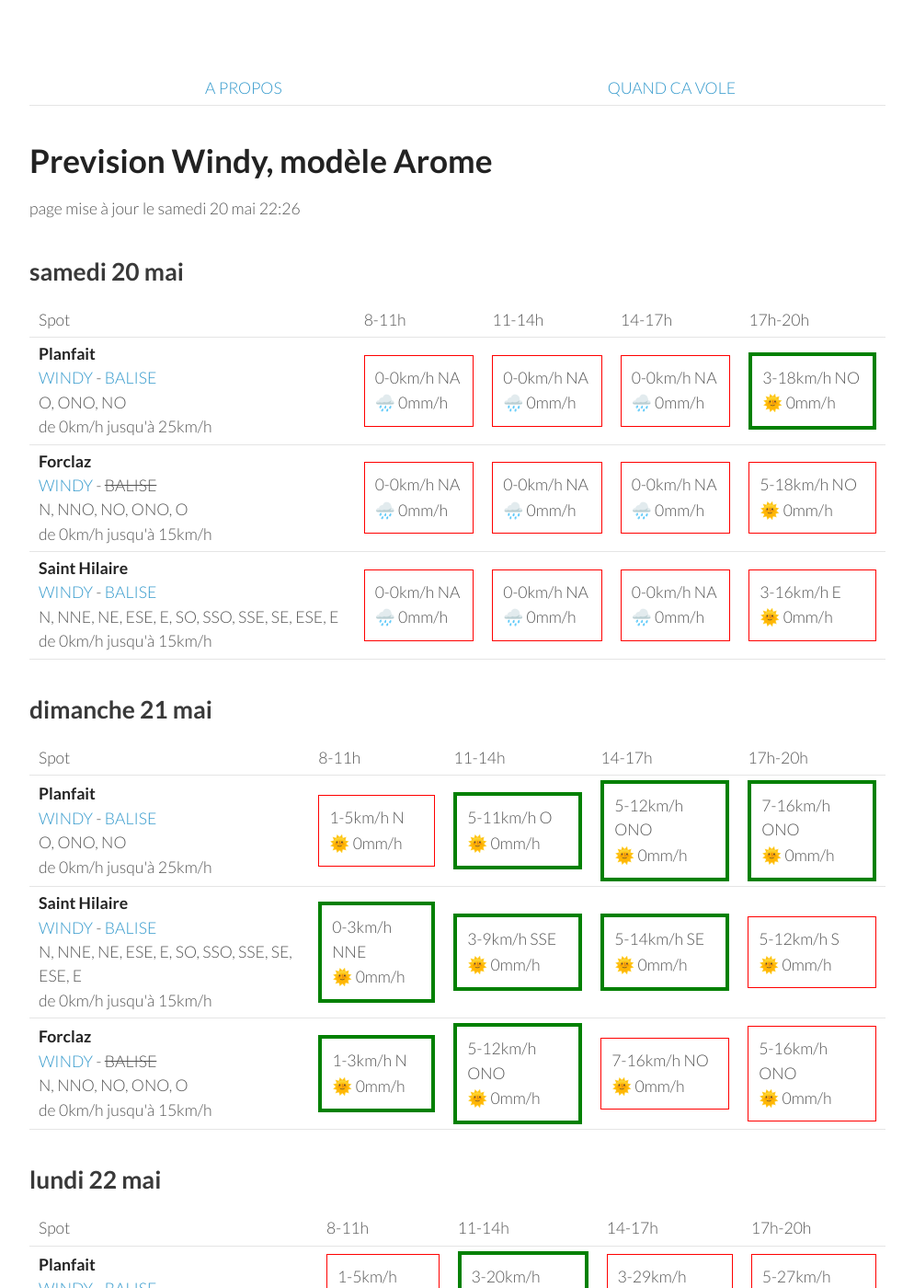
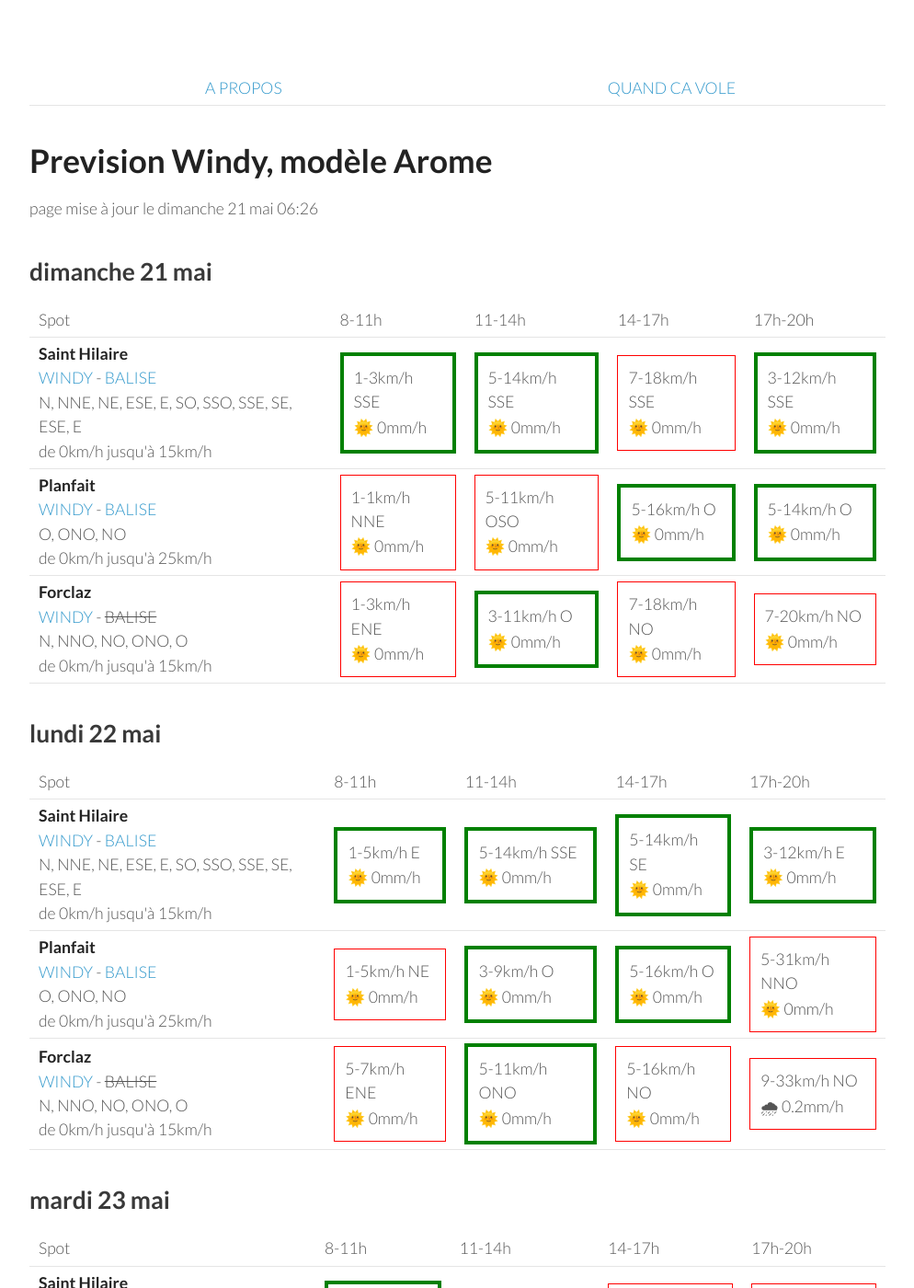
Before and after one commit to parapente-dans-le-nord/parapente-dans-le-nord.github.io, a Jekyll site: the page built from alpes_nord.markdown, in a window 1280 px wide and 1400 px high. Shown: the whole window at 92% size, without its empty margins (26-1020 px from the left). Built offline with Jekyll 4.4.1, drawn with Linux system fonts in a browser that asks for light colours; some of the changed text lies outside the part shown.

Commit message:
update index.markdown

```diff
--- a/alpes_nord.markdown
+++ b/alpes_nord.markdown
@@ -7,51 +7,8 @@ title:  "Tous les spots"
 {: .links}
 
 # Prevision Windy, modèle Arome
-page mise à jour le samedi 20 mai 22:26
+page mise à jour le dimanche 21 mai 06:26
 
-## samedi 20 mai
-
-{::nomarkdown}
-<table>
-  <tbody>
-    <tr>
-      <td>Spot</td>
-      <td>8-11h</td>
-      <td>11-14h</td>
-      <td>14-17h</td>
-      <td>17h-20h</td>
-    </tr>
-<tr>
-        <td><strong>Planfait</strong><br><a href="https://windy.com/45.853/6.223?45.415,6.223,8">WINDY</a> - <span class=""><a href="https://www.openwindmap.org/PP496">BALISE</a> </span><br> <span class="vent-favorable">O, ONO, NO</span><br><span class="force-vent">de 0km/h jusqu'à 25km/h</span> </td>
-
-            <td><div class="not-flyable"><p>0-0km/h NA</p><p>🌧️ 0mm/h</p></div></td>
-            <td><div class="not-flyable"><p>0-0km/h NA</p><p>🌧️ 0mm/h</p></div></td>
-            <td><div class="not-flyable"><p>0-0km/h NA</p><p>🌧️ 0mm/h</p></div></td>
-            <td><div class="flyable"><p>3-18km/h NO</p><p>🌞 0mm/h</p></div></td>
-
-    </tr>
-<tr>
-        <td><strong>Forclaz</strong><br><a href="https://windy.com/45.814/6.247?45.375,6.246,8,m:eVwaglz">WINDY</a> - <span class="no-balise"> BALISE </span><br> <span class="vent-favorable">N, NNO, NO, ONO, O</span><br><span class="force-vent">de 0km/h jusqu'à 15km/h</span> </td>
-
-            <td><div class="not-flyable"><p>0-0km/h NA</p><p>🌧️ 0mm/h</p></div></td>
-            <td><div class="not-flyable"><p>0-0km/h NA</p><p>🌧️ 0mm/h</p></div></td>
-            <td><div class="not-flyable"><p>0-0km/h NA</p><p>🌧️ 0mm/h</p></div></td>
-            <td><div class="not-flyable"><p>5-18km/h NO</p><p>🌞 0mm/h</p></div></td>
-
-    </tr>
-<tr>
-        <td><strong>Saint Hilaire</strong><br><a href="https://windy.com/45.307/5.888?45.087,5.889,9,m:eUFagkX">WINDY</a> - <span class=""><a href="http://www.balisemeteo.com/balise.php?idBalise=61">BALISE</a> </span><br> <span class="vent-favorable">N, NNE, NE, ESE, E, SO, SSO, SSE, SE, ESE, E</span><br><span class="force-vent">de 0km/h jusqu'à 15km/h</span> </td>
-
-            <td><div class="not-flyable"><p>0-0km/h NA</p><p>🌧️ 0mm/h</p></div></td>
-            <td><div class="not-flyable"><p>0-0km/h NA</p><p>🌧️ 0mm/h</p></div></td>
-            <td><div class="not-flyable"><p>0-0km/h NA</p><p>🌧️ 0mm/h</p></div></td>
-            <td><div class="not-flyable"><p>3-16km/h E</p><p>🌞 0mm/h</p></div></td>
-
-    </tr>
-
-</tbody>
-</table>
-{:/}
 ## dimanche 21 mai
 
 {::nomarkdown}
@@ -65,32 +22,32 @@ page mise à jour le samedi 20 mai 22:26
       <td>17h-20h</td>
     </tr>
 <tr>
-        <td><strong>Planfait</strong><br><a href="https://windy.com/45.853/6.223?45.415,6.223,8">WINDY</a> - <span class=""><a href="https://www.openwindmap.org/PP496">BALISE</a> </span><br> <span class="vent-favorable">O, ONO, NO</span><br><span class="force-vent">de 0km/h jusqu'à 25km/h</span> </td>
+        <td><strong>Saint Hilaire</strong><br><a href="https://windy.com/45.307/5.888?45.087,5.889,9,m:eUFagkX">WINDY</a> - <span class=""><a href="http://www.balisemeteo.com/balise.php?idBalise=61">BALISE</a> </span><br> <span class="vent-favorable">N, NNE, NE, ESE, E, SO, SSO, SSE, SE, ESE, E</span><br><span class="force-vent">de 0km/h jusqu'à 15km/h</span> </td>
 
-            <td><div class="not-flyable"><p>1-5km/h N</p><p>🌞 0mm/h</p></div></td>
-            <td><div class="flyable"><p>5-11km/h O</p><p>🌞 0mm/h</p></div></td>
-            <td><div class="flyable"><p>5-12km/h ONO</p><p>🌞 0mm/h</p></div></td>
-            <td><div class="flyable"><p>7-16km/h ONO</p><p>🌞 0mm/h</p></div></td>
+            <td><div class="flyable"><p>1-3km/h SSE</p><p>🌞 0mm/h</p></div></td>
+            <td><div class="flyable"><p>5-14km/h SSE</p><p>🌞 0mm/h</p></div></td>
+            <td><div class="not-flyable"><p>7-18km/h SSE</p><p>🌞 0mm/h</p></div></td>
+            <td><div class="flyable"><p>3-12km/h SSE</p><p>🌞 0mm/h</p></div></td>
 
 
     </tr>
 <tr>
-        <td><strong>Saint Hilaire</strong><br><a href="https://windy.com/45.307/5.888?45.087,5.889,9,m:eUFagkX">WINDY</a> - <span class=""><a href="http://www.balisemeteo.com/balise.php?idBalise=61">BALISE</a> </span><br> <span class="vent-favorable">N, NNE, NE, ESE, E, SO, SSO, SSE, SE, ESE, E</span><br><span class="force-vent">de 0km/h jusqu'à 15km/h</span> </td>
+        <td><strong>Planfait</strong><br><a href="https://windy.com/45.853/6.223?45.415,6.223,8">WINDY</a> - <span class=""><a href="https://www.openwindmap.org/PP496">BALISE</a> </span><br> <span class="vent-favorable">O, ONO, NO</span><br><span class="force-vent">de 0km/h jusqu'à 25km/h</span> </td>
 
-            <td><div class="flyable"><p>0-3km/h NNE</p><p>🌞 0mm/h</p></div></td>
-            <td><div class="flyable"><p>3-9km/h SSE</p><p>🌞 0mm/h</p></div></td>
-            <td><div class="flyable"><p>5-14km/h SE</p><p>🌞 0mm/h</p></div></td>
-            <td><div class="not-flyable"><p>5-12km/h S</p><p>🌞 0mm/h</p></div></td>
+            <td><div class="not-flyable"><p>1-1km/h NNE</p><p>🌞 0mm/h</p></div></td>
+            <td><div class="not-flyable"><p>5-11km/h OSO</p><p>🌞 0mm/h</p></div></td>
+            <td><div class="flyable"><p>5-16km/h O</p><p>🌞 0mm/h</p></div></td>
+            <td><div class="flyable"><p>5-14km/h O</p><p>🌞 0mm/h</p></div></td>
 
 
     </tr>
 <tr>
         <td><strong>Forclaz</strong><br><a href="https://windy.com/45.814/6.247?45.375,6.246,8,m:eVwaglz">WINDY</a> - <span class="no-balise"> BALISE </span><br> <span class="vent-favorable">N, NNO, NO, ONO, O</span><br><span class="force-vent">de 0km/h jusqu'à 15km/h</span> </td>
 
-            <td><div class="flyable"><p>1-3km/h N</p><p>🌞 0mm/h</p></div></td>
-            <td><div class="flyable"><p>5-12km/h ONO</p><p>🌞 0mm/h</p></div></td>
-            <td><div class="not-flyable"><p>7-16km/h NO</p><p>🌞 0mm/h</p></div></td>
-            <td><div class="not-flyable"><p>5-16km/h ONO</p><p>🌞 0mm/h</p></div></td>
+            <td><div class="not-flyable"><p>1-3km/h ENE</p><p>🌞 0mm/h</p></div></td>
+            <td><div class="flyable"><p>3-11km/h O</p><p>🌞 0mm/h</p></div></td>
+            <td><div class="not-flyable"><p>7-18km/h NO</p><p>🌞 0mm/h</p></div></td>
+            <td><div class="not-flyable"><p>7-20km/h NO</p><p>🌞 0mm/h</p></div></td>
 
 
     </tr>
@@ -111,22 +68,22 @@ page mise à jour le samedi 20 mai 22:26
       <td>17h-20h</td>
     </tr>
 <tr>
-        <td><strong>Planfait</strong><br><a href="https://windy.com/45.853/6.223?45.415,6.223,8">WINDY</a> - <span class=""><a href="https://www.openwindmap.org/PP496">BALISE</a> </span><br> <span class="vent-favorable">O, ONO, NO</span><br><span class="force-vent">de 0km/h jusqu'à 25km/h</span> </td>
+        <td><strong>Saint Hilaire</strong><br><a href="https://windy.com/45.307/5.888?45.087,5.889,9,m:eUFagkX">WINDY</a> - <span class=""><a href="http://www.balisemeteo.com/balise.php?idBalise=61">BALISE</a> </span><br> <span class="vent-favorable">N, NNE, NE, ESE, E, SO, SSO, SSE, SE, ESE, E</span><br><span class="force-vent">de 0km/h jusqu'à 15km/h</span> </td>
 
-            <td><div class="not-flyable"><p>1-5km/h ENE</p><p>🌞 0mm/h</p></div></td>
-            <td><div class="flyable"><p>3-20km/h ONO</p><p>🌞 0mm/h</p></div></td>
-            <td><div class="not-flyable"><p>3-29km/h ONO</p><p>🌧 2.5mm/h</p></div></td>
-            <td><div class="not-flyable"><p>5-27km/h NNO</p><p>🌧 2.1mm/h</p></div></td>
+            <td><div class="flyable"><p>1-5km/h E</p><p>🌞 0mm/h</p></div></td>
+            <td><div class="flyable"><p>5-14km/h SSE</p><p>🌞 0mm/h</p></div></td>
+            <td><div class="flyable"><p>5-14km/h SE</p><p>🌞 0mm/h</p></div></td>
+            <td><div class="flyable"><p>3-12km/h E</p><p>🌞 0mm/h</p></div></td>
 
 
     </tr>
 <tr>
-        <td><strong>Saint Hilaire</strong><br><a href="https://windy.com/45.307/5.888?45.087,5.889,9,m:eUFagkX">WINDY</a> - <span class=""><a href="http://www.balisemeteo.com/balise.php?idBalise=61">BALISE</a> </span><br> <span class="vent-favorable">N, NNE, NE, ESE, E, SO, SSO, SSE, SE, ESE, E</span><br><span class="force-vent">de 0km/h jusqu'à 15km/h</span> </td>
+        <td><strong>Planfait</strong><br><a href="https://windy.com/45.853/6.223?45.415,6.223,8">WINDY</a> - <span class=""><a href="https://www.openwindmap.org/PP496">BALISE</a> </span><br> <span class="vent-favorable">O, ONO, NO</span><br><span class="force-vent">de 0km/h jusqu'à 25km/h</span> </td>
 
-            <td><div class="flyable"><p>1-3km/h ESE</p><p>🌞 0mm/h</p></div></td>
-            <td><div class="not-flyable"><p>3-20km/h ONO</p><p>🌞 0mm/h</p></div></td>
-            <td><div class="not-flyable"><p>3-29km/h O</p><p>🌧 0.2mm/h</p></div></td>
-            <td><div class="not-flyable"><p>3-27km/h NO</p><p>🌧 2.6mm/h</p></div></td>
+            <td><div class="not-flyable"><p>1-5km/h NE</p><p>🌞 0mm/h</p></div></td>
+            <td><div class="flyable"><p>3-9km/h O</p><p>🌞 0mm/h</p></div></td>
+            <td><div class="flyable"><p>5-16km/h O</p><p>🌞 0mm/h</p></div></td>
+            <td><div class="not-flyable"><p>5-31km/h NNO</p><p>🌞 0mm/h</p></div></td>
 
 
     </tr>
@@ -134,9 +91,9 @@ page mise à jour le samedi 20 mai 22:26
         <td><strong>Forclaz</strong><br><a href="https://windy.com/45.814/6.247?45.375,6.246,8,m:eVwaglz">WINDY</a> - <span class="no-balise"> BALISE </span><br> <span class="vent-favorable">N, NNO, NO, ONO, O</span><br><span class="force-vent">de 0km/h jusqu'à 15km/h</span> </td>
 
             <td><div class="not-flyable"><p>5-7km/h ENE</p><p>🌞 0mm/h</p></div></td>
-            <td><div class="not-flyable"><p>3-20km/h ONO</p><p>🌞 0mm/h</p></div></td>
-            <td><div class="not-flyable"><p>3-29km/h NO</p><p>🌧 2.9mm/h</p></div></td>
-            <td><div class="not-flyable"><p>5-27km/h NNO</p><p>🌧 1.4mm/h</p></div></td>
+            <td><div class="flyable"><p>5-11km/h ONO</p><p>🌞 0mm/h</p></div></td>
+            <td><div class="not-flyable"><p>5-16km/h NO</p><p>🌞 0mm/h</p></div></td>
+            <td><div class="not-flyable"><p>9-33km/h NO</p><p>🌧 0.2mm/h</p></div></td>
 
 
     </tr>
@@ -157,32 +114,32 @@ page mise à jour le samedi 20 mai 22:26
       <td>17h-20h</td>
     </tr>
 <tr>
-        <td><strong>Planfait</strong><br><a href="https://windy.com/45.853/6.223?45.415,6.223,8">WINDY</a> - <span class=""><a href="https://www.openwindmap.org/PP496">BALISE</a> </span><br> <span class="vent-favorable">O, ONO, NO</span><br><span class="force-vent">de 0km/h jusqu'à 25km/h</span> </td>
+        <td><strong>Saint Hilaire</strong><br><a href="https://windy.com/45.307/5.888?45.087,5.889,9,m:eUFagkX">WINDY</a> - <span class=""><a href="http://www.balisemeteo.com/balise.php?idBalise=61">BALISE</a> </span><br> <span class="vent-favorable">N, NNE, NE, ESE, E, SO, SSO, SSE, SE, ESE, E</span><br><span class="force-vent">de 0km/h jusqu'à 15km/h</span> </td>
 
-            <td><div class="not-flyable"><p>1-12km/h E</p><p>🌞 0mm/h</p></div></td>
-            <td><div class="flyable"><p>5-22km/h NO</p><p>🌧 0.2mm/h</p></div></td>
-            <td><div class="not-flyable"><p>7-27km/h NO</p><p>🌧 0.2mm/h</p></div></td>
-            <td><div class="not-flyable"><p>7-29km/h NNO</p><p>🌧 0.6mm/h</p></div></td>
+            <td><div class="flyable"><p>1-14km/h NE</p><p>🌞 0mm/h</p></div></td>
+            <td><div class="not-flyable"><p>3-18km/h NO</p><p>🌞 0mm/h</p></div></td>
+            <td><div class="not-flyable"><p>5-29km/h NNO</p><p>🌞 0mm/h</p></div></td>
+            <td><div class="not-flyable"><p>3-35km/h NNO</p><p>🌧 1mm/h</p></div></td>
 
 
     </tr>
 <tr>
-        <td><strong>Saint Hilaire</strong><br><a href="https://windy.com/45.307/5.888?45.087,5.889,9,m:eUFagkX">WINDY</a> - <span class=""><a href="http://www.balisemeteo.com/balise.php?idBalise=61">BALISE</a> </span><br> <span class="vent-favorable">N, NNE, NE, ESE, E, SO, SSO, SSE, SE, ESE, E</span><br><span class="force-vent">de 0km/h jusqu'à 15km/h</span> </td>
+        <td><strong>Planfait</strong><br><a href="https://windy.com/45.853/6.223?45.415,6.223,8">WINDY</a> - <span class=""><a href="https://www.openwindmap.org/PP496">BALISE</a> </span><br> <span class="vent-favorable">O, ONO, NO</span><br><span class="force-vent">de 0km/h jusqu'à 25km/h</span> </td>
 
-            <td><div class="not-flyable"><p>1-14km/h NNO</p><p>🌞 0mm/h</p></div></td>
-            <td><div class="not-flyable"><p>3-20km/h NO</p><p>🌞 0mm/h</p></div></td>
-            <td><div class="not-flyable"><p>5-27km/h NO</p><p>🌞 0mm/h</p></div></td>
-            <td><div class="not-flyable"><p>5-33km/h NNE</p><p>🌧 1mm/h</p></div></td>
+            <td><div class="not-flyable"><p>1-11km/h ESE</p><p>🌞 0mm/h</p></div></td>
+            <td><div class="flyable"><p>5-22km/h ONO</p><p>🌞 0mm/h</p></div></td>
+            <td><div class="not-flyable"><p>7-29km/h NO</p><p>🌧 0.2mm/h</p></div></td>
+            <td><div class="not-flyable"><p>7-33km/h NNO</p><p>🌧 0.2mm/h</p></div></td>
 
 
     </tr>
 <tr>
         <td><strong>Forclaz</strong><br><a href="https://windy.com/45.814/6.247?45.375,6.246,8,m:eVwaglz">WINDY</a> - <span class="no-balise"> BALISE </span><br> <span class="vent-favorable">N, NNO, NO, ONO, O</span><br><span class="force-vent">de 0km/h jusqu'à 15km/h</span> </td>
 
-            <td><div class="not-flyable"><p>1-12km/h ESE</p><p>🌞 0mm/h</p></div></td>
-            <td><div class="not-flyable"><p>5-20km/h ONO</p><p>🌧 0.2mm/h</p></div></td>
-            <td><div class="not-flyable"><p>7-29km/h NO</p><p>🌧 0.2mm/h</p></div></td>
-            <td><div class="not-flyable"><p>7-31km/h NNO</p><p>🌧 1mm/h</p></div></td>
+            <td><div class="not-flyable"><p>1-11km/h ESE</p><p>🌞 0mm/h</p></div></td>
+            <td><div class="not-flyable"><p>3-20km/h ONO</p><p>🌞 0mm/h</p></div></td>
+            <td><div class="not-flyable"><p>7-29km/h NO</p><p>🌞 0mm/h</p></div></td>
+            <td><div class="not-flyable"><p>5-33km/h NO</p><p>🌧 0.3mm/h</p></div></td>
 
 
     </tr>
@@ -205,8 +162,8 @@ page mise à jour le samedi 20 mai 22:26
 <tr>
         <td><strong>Planfait</strong><br><a href="https://windy.com/45.853/6.223?45.415,6.223,8">WINDY</a> - <span class=""><a href="https://www.openwindmap.org/PP496">BALISE</a> </span><br> <span class="vent-favorable">O, ONO, NO</span><br><span class="force-vent">de 0km/h jusqu'à 25km/h</span> </td>
 
-            <td><div class="not-flyable"><p>0-11km/h NE</p><p>🌞 0mm/h</p></div></td>
-            <td><div class="flyable"><p>5-22km/h ONO</p><p>🌧 0.2mm/h</p></div></td>
+            <td><div class="not-flyable"><p>0-12km/h SE</p><p>🌞 0mm/h</p></div></td>
+            <td><div class="flyable"><p>5-20km/h NO</p><p>🌞 0mm/h</p></div></td>
             <td><div class="not-flyable"><p>7-29km/h NO</p><p>🌧 0.5mm/h</p></div></td>
             <td><div class="not-flyable"><p>7-29km/h NO</p><p>🌧 0.4mm/h</p></div></td>
 
@@ -215,18 +172,18 @@ page mise à jour le samedi 20 mai 22:26
 <tr>
         <td><strong>Saint Hilaire</strong><br><a href="https://windy.com/45.307/5.888?45.087,5.889,9,m:eUFagkX">WINDY</a> - <span class=""><a href="http://www.balisemeteo.com/balise.php?idBalise=61">BALISE</a> </span><br> <span class="vent-favorable">N, NNE, NE, ESE, E, SO, SSO, SSE, SE, ESE, E</span><br><span class="force-vent">de 0km/h jusqu'à 15km/h</span> </td>
 
-            <td><div class="flyable"><p>3-11km/h N</p><p>🌞 0mm/h</p></div></td>
-            <td><div class="not-flyable"><p>3-20km/h NO</p><p>🌧 0.4mm/h</p></div></td>
-            <td><div class="not-flyable"><p>3-27km/h ONO</p><p>🌧 4.5mm/h</p></div></td>
-            <td><div class="not-flyable"><p>1-24km/h ENE</p><p>🌧 3.7mm/h</p></div></td>
+            <td><div class="not-flyable"><p>3-11km/h NNO</p><p>🌞 0mm/h</p></div></td>
+            <td><div class="not-flyable"><p>3-18km/h NNO</p><p>🌧 0.4mm/h</p></div></td>
+            <td><div class="not-flyable"><p>5-25km/h NO</p><p>🌧 0.3mm/h</p></div></td>
+            <td><div class="not-flyable"><p>3-29km/h NNO</p><p>🌧 0.2mm/h</p></div></td>
 
 
     </tr>
 <tr>
         <td><strong>Forclaz</strong><br><a href="https://windy.com/45.814/6.247?45.375,6.246,8,m:eVwaglz">WINDY</a> - <span class="no-balise"> BALISE </span><br> <span class="vent-favorable">N, NNO, NO, ONO, O</span><br><span class="force-vent">de 0km/h jusqu'à 15km/h</span> </td>
 
-            <td><div class="not-flyable"><p>1-11km/h S</p><p>🌞 0mm/h</p></div></td>
-            <td><div class="not-flyable"><p>5-22km/h ONO</p><p>🌧 0.2mm/h</p></div></td>
+            <td><div class="not-flyable"><p>1-14km/h S</p><p>🌞 0mm/h</p></div></td>
+            <td><div class="not-flyable"><p>5-20km/h ONO</p><p>🌞 0mm/h</p></div></td>
             <td><div class="not-flyable"><p>7-31km/h NO</p><p>🌧 0.5mm/h</p></div></td>
             <td><div class="not-flyable"><p>7-31km/h NO</p><p>🌧 0.3mm/h</p></div></td>
 
@@ -251,10 +208,10 @@ page mise à jour le samedi 20 mai 22:26
 <tr>
         <td><strong>Saint Hilaire</strong><br><a href="https://windy.com/45.307/5.888?45.087,5.889,9,m:eUFagkX">WINDY</a> - <span class=""><a href="http://www.balisemeteo.com/balise.php?idBalise=61">BALISE</a> </span><br> <span class="vent-favorable">N, NNE, NE, ESE, E, SO, SSO, SSE, SE, ESE, E</span><br><span class="force-vent">de 0km/h jusqu'à 15km/h</span> </td>
 
-            <td><div class="not-flyable"><p>3-18km/h N</p><p>🌞 0mm/h</p></div></td>
-            <td><div class="not-flyable"><p>5-25km/h N</p><p>🌧 0.3mm/h</p></div></td>
-            <td><div class="not-flyable"><p>5-31km/h NNO</p><p>🌧 0.4mm/h</p></div></td>
-            <td><div class="not-flyable"><p>7-42km/h N</p><p>🌧 0.8mm/h</p></div></td>
+            <td><div class="not-flyable"><p>5-29km/h N</p><p>🌞 0mm/h</p></div></td>
+            <td><div class="not-flyable"><p>7-40km/h N</p><p>🌧 0.2mm/h</p></div></td>
+            <td><div class="not-flyable"><p>9-51km/h N</p><p>🌧 0.3mm/h</p></div></td>
+            <td><div class="not-flyable"><p>11-61km/h N</p><p>🌞 0mm/h</p></div></td>
 
 
     </tr>
```
